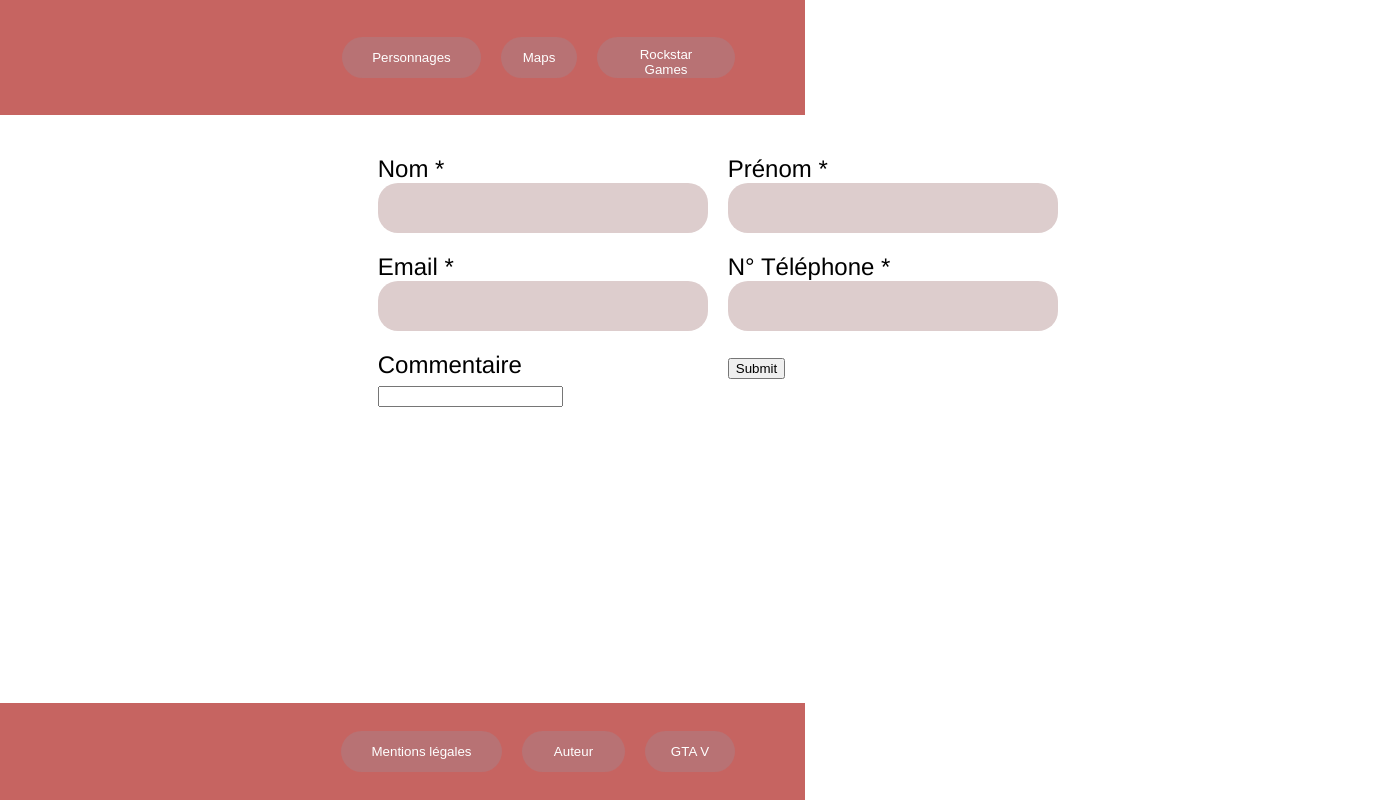
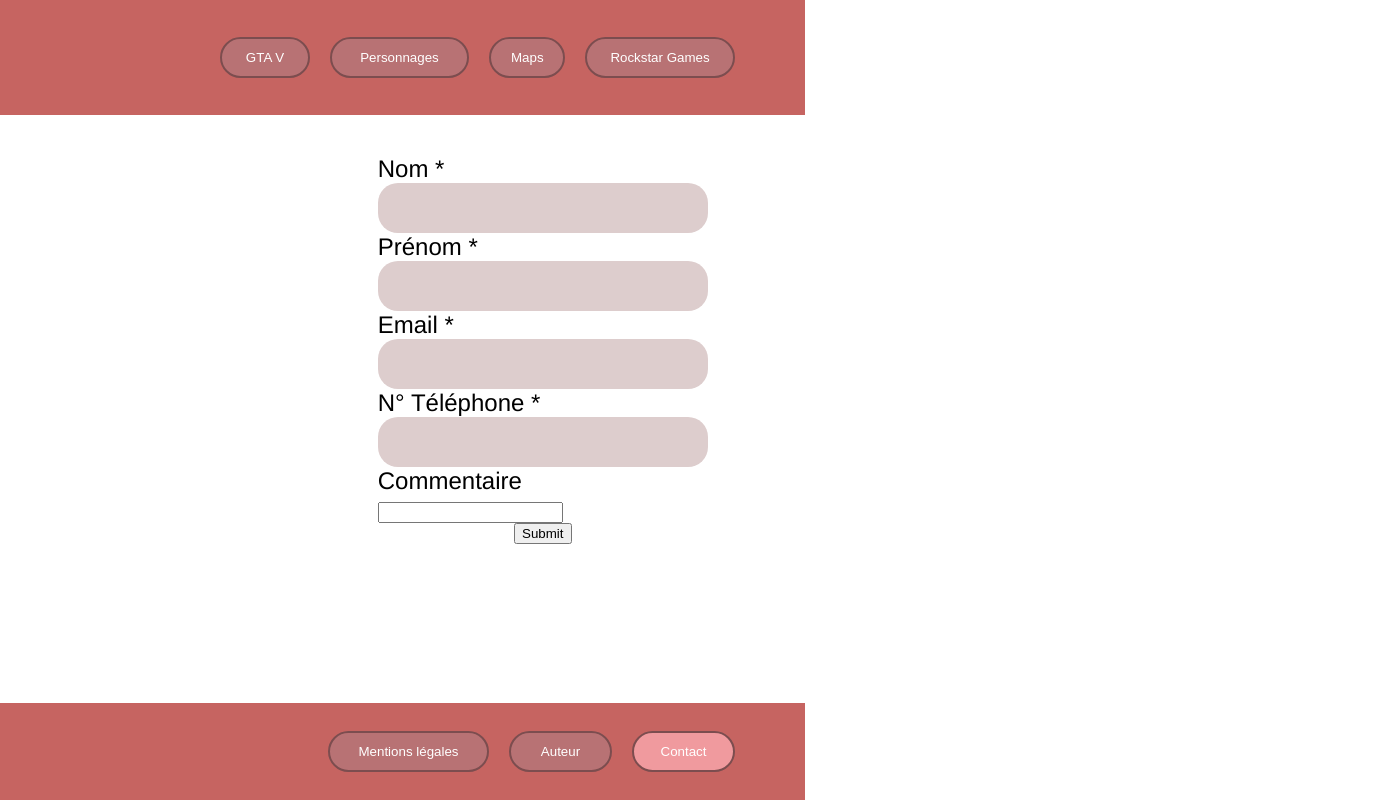
Before and after one commit to LatifKrasniqi24/P_Web-Statique_Git, a plain HTML site: page CODE_Projet/contact/contact.html in a window 1280 px wide. Shown: the full height of the page, 1378 px wide, since content can reach past the window. Drawn offline with Linux system fonts and the light colour scheme.

Commit message:
modification des boutons

```diff
--- a/CODE_Projet/auteur/auteur.css
+++ b/CODE_Projet/auteur/auteur.css
@@ -3,34 +3,12 @@ footer {
   bottom: 0;
 }
 
-#contact {
-  width: 103px;
-  height: 41px;
+#auteur{
+  background-color: #f09a9e;;
 }
 
-#perso {
-  width: 139px;
-  height: 41px;
-}
-
-#rockstar {
-  height: 41px;
-  width: 138px;
-}
-
-#gta {
-  width: 90px;
-  height: 41px;
-}
-
-#mention {
-  width: 161px;
-  height: 41px;
-}
-
-#map {
-  width: 76px;
-  height: 41px;
+#auteur:hover{
+  background-color: #b87274;
 }
 
 #img1 {
--- a/CODE_Projet/contact/contact.css
+++ b/CODE_Projet/contact/contact.css
@@ -3,55 +3,37 @@ footer {
   bottom: 0;
 }
 
-#perso {
-  width: 139px;
-  height: 41px;
+#contact {
+  background-color: #f09a9e;
+  ;
 }
 
-#rockstar {
-  height: 41px;
-  width: 138px;
+#contact:hover {
+  background-color: #b87274;
 }
 
-#gta {
-  width: 90px;
-  height: 41px;
-}
-
-#mention {
-  width: 161px;
-  height: 41px;
-}
-
-#auteur {
-  width: 103px;
-  height: 41px;
-}
-
-#map {
-  width: 76px;
-  height: 41px;
-}
-
-#info{
+#info {
   font-size: 36px;
   padding: 60px;
 }
 
-section{
+section {
   display: flex;
 }
 
 form {
   font-size: 1.5rem;
-    display: grid;
-    grid-template-columns: 1fr 1fr;
-    grid-template-rows: 1fr 1fr;
+
+  grid-template-columns: 2fr 1fr;
+  grid-template-rows: 1fr 2fr;
   gap: 20px;
   padding: 40px 20rem;
 }
 
-#nom input, #prenom input, #email input, #tel input{
+#nom input,
+#prenom input,
+#email input,
+#tel input {
   background: #DDCDCD;
   border-radius: 20px;
   width: 330px;
@@ -59,6 +41,11 @@ form {
   border: none;
   padding: 1.5rem;
   font-size: 17px;
-    /*retoure d'ou tu viens: .;raciste + CAPITALISTE + mefou + cope + ratio + who care + adrenaline + nanodrenaline + balkan rage + jamaican smile + german stare  + albert moment + rust + gaby + llyek + labyrinth */
+}
 
+#submit {
+  display: flex;
+  justify-content: center;
+  bottom: 0;
+  left: 0;
 }
--- a/CODE_Projet/contact/contact.html
+++ b/CODE_Projet/contact/contact.html
@@ -1,27 +1,23 @@
 <!DOCTYPE html>
 <html lang="fr">
+
 <head>
   <meta charset="UTF-8" />
   <title>GTAV - Contact</title>
   <link rel="stylesheet" href="contact.css" />
   <link rel="stylesheet" href="../stylegen.css" />
 </head>
+
 <body>
   <header>
-      <img
-        src="grand-theft-auto-gta-v-logo-grand-theft-auto-gta-v-icon-transparent-free-png.png"
-        alt="GTA V Logo"
-        id="logo"
-      />
+    <img src="grand-theft-auto-gta-v-logo-grand-theft-auto-gta-v-icon-transparent-free-png.png" alt="GTA V Logo"
+      id="logo" />
     <h1>Contact</h1>
     <nav>
-        <a href="../perso/perso.html"
-          ><button id="perso">Personnages</button></a
-        >
+      <a href="../gtav/gtav.html"><button id="gta">GTA V</button></a>
+      <a href="../perso/perso.html"><button id="perso">Personnages</button></a>
       <a href="../map/map.html"><button id="map">Maps</button></a>
-        <a href="../rockstar/rockstar.html"
-          ><button id="rockstar">Rockstar Games</button></a
-        >
+      <a href="../rockstar/rockstar.html"><button id="rockstar">Rockstar Games</button></a>
     </nav>
   </header>
   <main>
@@ -56,7 +52,7 @@
           <p>Commentaire</p>
           <input type="text" name="com" />
         </div>
-          <div>
+        <div id="submit">
           <input type="submit" />
         </div>
       </form>
@@ -65,12 +61,11 @@
   <footer>
     <p>© 2025 GTA V. Tous droits réservés.</p>
     <nav>
-        <a href="../mention_legal/mentionlegal.html"
-          ><button id="mention">Mentions légales</button></a
-        >
+      <a href="../mention_legal/mentionlegal.html"><button id="mention">Mentions légales</button></a>
       <a href="../auteur/auteur.html"><button id="auteur">Auteur</button></a>
-        <a href="../gtav/gtav.html"><button id="gta">GTA V</button></a>
+      <a href="../contact/contact.html"><button id="contact">Contact</button></a>
     </nav>
   </footer>
 </body>
+
 </html>
--- a/CODE_Projet/gtav/gtav.css
+++ b/CODE_Projet/gtav/gtav.css
@@ -1,34 +1,10 @@
-#perso {
-  width: 139px;
-  height: 41px;
+#gta{
+  background-color: #f09a9e;;
 }
 
-#map {
-  width: 76px;
-  height: 41px;
+#gta:hover{
+  background-color: #b87274;
 }
-
-#rockstar {
-  height: 41px;
-  width: 138px;
-}
-
-
-#mention {
-  width: 161px;
-  height: 41px;
-}
-
-#auteur {
-  width: 103px;
-  height: 41px;
-}
-
-#contact {
-  width: 103px;
-  height: 41px;
-}
-
 
 .grid-item {
     width: 590px;
--- a/CODE_Projet/map/map.css
+++ b/CODE_Projet/map/map.css
@@ -1,31 +1,9 @@
-#perso {
-  width: 139px;
-  height: 41px;
+#map{
+  background-color: #f09a9e;;
 }
 
-#rockstar {
-  height: 41px;
-  width: 138px;
-}
-
-#gta {
-  width: 90px;
-  height: 41px;
-}
-
-#mention {
-  width: 161px;
-  height: 41px;
-}
-
-#auteur {
-  width: 103px;
-  height: 41px;
-}
-
-#contact {
-  width: 103px;
-  height: 41px;
+#map:hover{
+  background-color: #b87274;
 }
 
 section {
@@ -33,7 +11,7 @@ section {
   justify-content: center;
 }
 
-#map {
+#mapimg {
   margin-top: 30px;
   height: 1800px;
   border-radius: 50px;
--- a/CODE_Projet/mention_legal/mentionlegal.css
+++ b/CODE_Projet/mention_legal/mentionlegal.css
@@ -1,33 +1,9 @@
-
-
-#perso {
-    width: 139px;
-    height: 41px;
+#mention{
+  background-color: #f09a9e;;
 }
 
-#map {
-    width: 76px;
-    height: 41px;
-}
-
-#rockstar {
-    height: 41px;
-    width: 138px;
-}
-
-#gta {
-    width: 90px;
-    height: 41px;
-}
-
-#auteur {
-    width: 103px;
-    height: 41px;
-}
-
-#contact {
-    width: 103px;
-    height: 41px;
+#mention:hover{
+  background-color: #b87274;
 }
 
 .grid-item {
--- a/CODE_Projet/perso/perso.css
+++ b/CODE_Projet/perso/perso.css
@@ -1,33 +1,11 @@
-  #map {
-    width: 76px;
-    height: 41px;
-  }
+#perso{
 
-  #rockstar {
-    height: 41px;
-    width: 138px;
-  }
+  background-color: #f09a9e;;
+}
 
-  #gta {
-    width: 90px;
-    height: 41px;
-  }
-
-
-  #mention {
-    width: 161px;
-    height: 41px;
-  }
-
-  #auteur {
-    width: 103px;
-    height: 41px;
-  }
-
-  #contact {
-    width: 103px;
-    height: 41px;
-  }
+#perso:hover{
+  background-color: #b87274;
+}
 
   .grid-item {
     background-color: #B87274;
--- a/CODE_Projet/rockstar/rockstar.css
+++ b/CODE_Projet/rockstar/rockstar.css
@@ -1,35 +1,10 @@
-
-
-  #perso {
-    width: 139px;
-    height: 41px;
-  }
-
-  #map {
-    width: 76px;
-    height: 41px;
-  }
-
-  #gta {
-    width: 90px;
-    height: 41px;
-  }
-
-#mention {
-  width: 161px;
-  height: 41px;
+#rockstar{
+  background-color: #f09a9e;;
 }
 
-#auteur {
-  width: 103px;
-  height: 41px;
+#rockstar:hover{
+  background-color: #b87274;
 }
-
-#contact {
-  width: 103px;
-  height: 41px;
-}
-
 .grid-item {
     background-color: #B87274;
     border-radius: 50px;
--- a/CODE_Projet/stylegen.css
+++ b/CODE_Projet/stylegen.css
@@ -1,6 +1,42 @@
 body {
   font-family: helvetica, sans-serif;
 }
+
+#perso {
+  width: 139px;
+  height: 41px;
+}
+
+#map {
+  width: 76px;
+  height: 41px;
+}
+
+#rockstar {
+  height: 41px;
+  width: 150px;
+}
+
+
+#mention {
+  width: 161px;
+  height: 41px;
+}
+
+#auteur {
+  width: 103px;
+  height: 41px;
+}
+
+#contact {
+  width: 103px;
+  height: 41px;
+}
+
+  #gta {
+    width: 90px;
+    height: 41px;
+  }
 
 header {
   top: 0;
@@ -34,7 +70,10 @@ header nav {
 }
 
 header button {
+  transition: 0.2s;
   border: none;
+  border: 2px solid black;
+  border-color: #7c4d4f;
   background-color: #b87274;
   color: white;
   margin-right: 0;
@@ -73,7 +112,10 @@ footer nav {
 }
 
 footer button {
+  transition: 0.2s;
   border: none;
+  border: 2px solid black;
+  border-color: #7c4d4f;
   background-color: #b87274;
   color: white;
   margin-right: 0;
```
Also changed, not shown: CODE_Projet/auteur/auteur.html (+8 -7 lines), CODE_Projet/gtav/gtav.html (+5 -5 lines), CODE_Projet/map/map.html (+8 -7 lines), CODE_Projet/mention_legal/mentionlegal.html (+10 -5 lines), CODE_Projet/perso/perso.html (+10 -18 lines), CODE_Projet/rockstar/rockstar.html (+14 -7 lines). Lines whose indentation alone changed are shown as unchanged.
